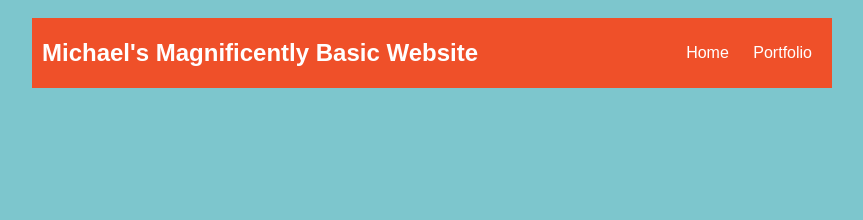
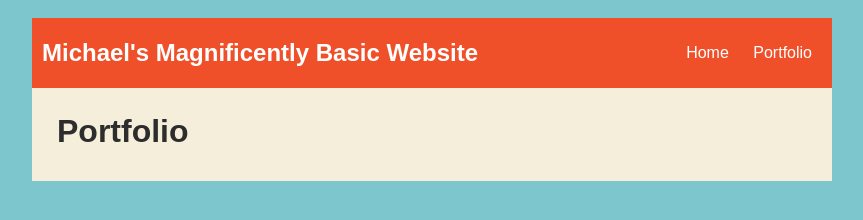
Before and after one commit to mpcooper23/portfolio.github.io, a plain HTML site: page index.html in a window 1280 px wide. Shown: the whole page, without its empty margins (208-1071 px from the left). Drawn offline with Linux system fonts and the light colour scheme.

Commit message:
Step 5: Creating the Main Content

```diff
--- a/index.html
+++ b/index.html
@@ -91,6 +91,15 @@
                   </li>
                 </ul>
               </nav>
+
+              <main>
+                <div class="content">
+                  <h1>Portfolio</h1>
+                  <ul id="portfolio">
+                    <!-- List items here -->
+                  </ul>
+                </div>
+              </main>
         </div>
       </body>
     </html>
```
